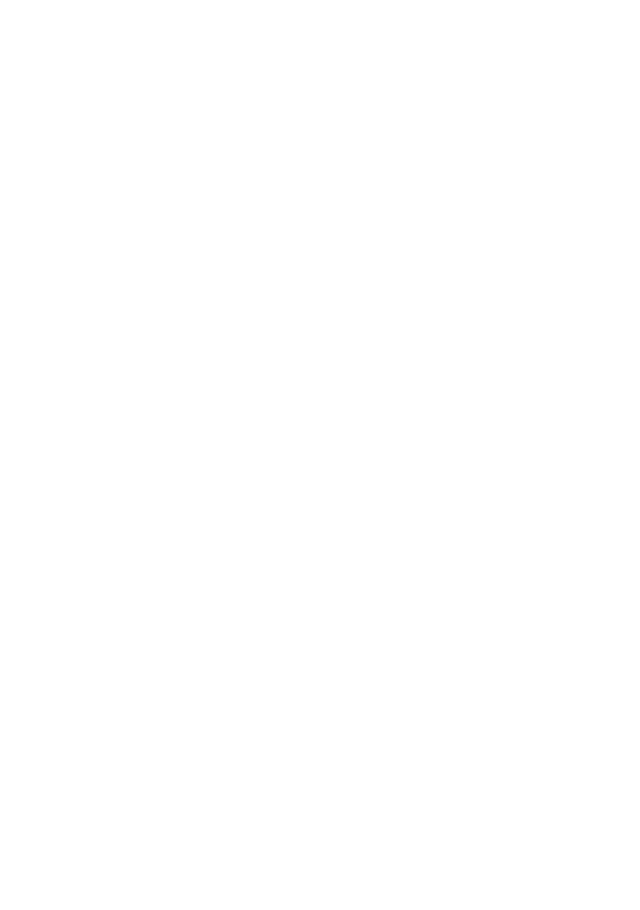
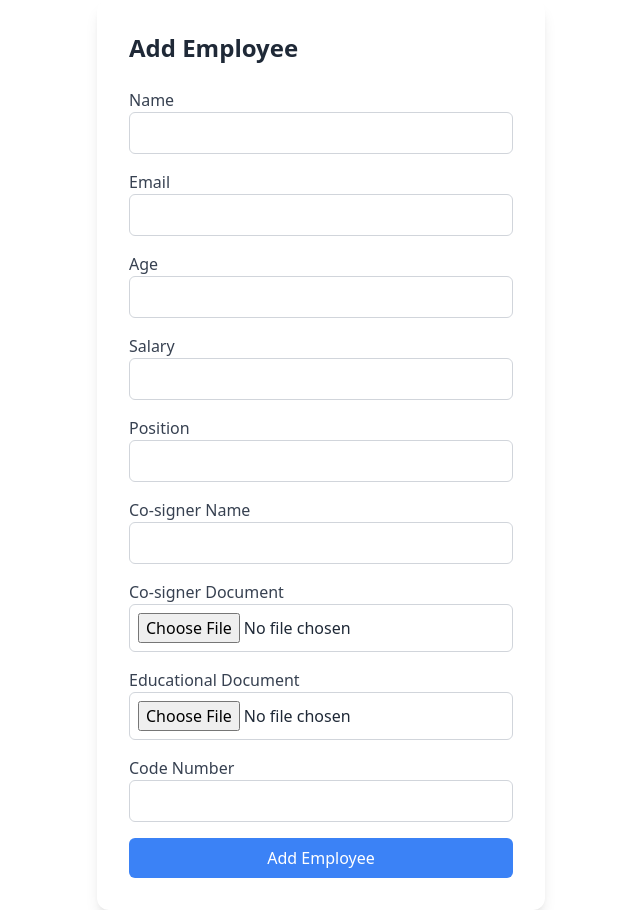
Before and after one commit to Fikresilase/EnyewHR, a React (Vite) app in the folder client/: page /addedit in a window 1280 px wide. Before the commit this address had no page. Shown: the whole page, without its empty margins (319-959 px from the left). Before the commit the page ends 800 px from the top, so only its background shows below. Built offline with nearby package versions, Linux system fonts and the light colour scheme.

Commit message:
add edit form added

```diff
--- a/client/src/App.jsx
+++ b/client/src/App.jsx
@@ -10,6 +10,7 @@ import Login from "./components/Login";
 
 import About from "./components/About";
 import Members from "./components/members";
+import AddEdit from "./components/addEdit";
 
 function App() {
   return (
@@ -35,7 +36,7 @@ function App() {
         <Route path="/members" element={<Members/>}/>
         <Route path="/signup" element={<Signup />} />
         <Route path="/login" element={<Login />} />
-
+        <Route path="/addedit" element={<AddEdit />} />
       </Routes>
       {/* </AuthProvider> */}
     </Router>
--- /dev/null
+++ b/client/src/components/addEdit.jsx
@@ -0,0 +1,180 @@
+import React, { useState } from "react";
+import axios from "axios";
+
+function AddEdit({ employeeData, isEditing, onClose, fetchEmployees }) {
+  const [formData, setFormData] = useState({
+    name: employeeData?.name || "",
+    email: employeeData?.email || "",
+    age: employeeData?.age || "",
+    salary: employeeData?.salary || "",
+    position: employeeData?.position || "",
+    coSignerName: employeeData?.coSignerName || "",
+    coSignerDocument: null,
+    educationalDocument: null,
+    codeNumber: employeeData?.codeNumber || "",
+  });
+
+  const handleInputChange = (e) => {
+    const { name, value } = e.target;
+    setFormData({ ...formData, [name]: value });
+  };
+
+  const handleFileChange = (e) => {
+    const { name, files } = e.target;
+    setFormData({ ...formData, [name]: files[0] });
+  };
+
+  const handleSubmit = async (e) => {
+    e.preventDefault();
+    const formPayload = new FormData();
+    for (const key in formData) {
+      formPayload.append(key, formData[key]);
+    }
+
+    try {
+      if (isEditing) {
+        await axios.put(`/api/employees/${employeeData.id}`, formPayload);
+        alert("Employee updated successfully!");
+      } else {
+        await axios.post("/api/employees", formPayload);
+        alert("Employee added successfully!");
+      }
+      fetchEmployees(); // Refresh the employee list
+      onClose(); // Close the modal or form
+    } catch (error) {
+      console.error("Error while submitting the form:", error);
+      alert("Something went wrong. Please try again.");
+    }
+  };
+
+  return (
+    <div className="bg-white p-8 rounded-xl shadow-lg max-w-md mx-auto">
+      <h2 className="text-2xl font-bold text-gray-800 mb-6">
+        {isEditing ? "Edit Employee" : "Add Employee"}
+      </h2>
+      <form onSubmit={handleSubmit} className="space-y-4">
+        {/* Name */}
+        <div>
+          <label className="block font-medium text-gray-700">Name</label>
+          <input
+            type="text"
+            name="name"
+            value={formData.name}
+            onChange={handleInputChange}
+            required
+            className="w-full border border-gray-300 p-2 rounded-md"
+          />
+        </div>
+
+        {/* Email */}
+        <div>
+          <label className="block font-medium text-gray-700">Email</label>
+          <input
+            type="email"
+            name="email"
+            value={formData.email}
+            onChange={handleInputChange}
+            required
+            className="w-full border border-gray-300 p-2 rounded-md"
+          />
+        </div>
+
+        {/* Age */}
+        <div>
+          <label className="block font-medium text-gray-700">Age</label>
+          <input
+            type="number"
+            name="age"
+            value={formData.age}
+            onChange={handleInputChange}
+            required
+            className="w-full border border-gray-300 p-2 rounded-md"
+          />
+        </div>
+
+        {/* Salary */}
+        <div>
+          <label className="block font-medium text-gray-700">Salary</label>
+          <input
+            type="number"
+            name="salary"
+            value={formData.salary}
+            onChange={handleInputChange}
+            required
+            className="w-full border border-gray-300 p-2 rounded-md"
+          />
+        </div>
+
+        {/* Position */}
+        <div>
+          <label className="block font-medium text-gray-700">Position</label>
+          <input
+            type="text"
+            name="position"
+            value={formData.position}
+            onChange={handleInputChange}
+            required
+            className="w-full border border-gray-300 p-2 rounded-md"
+          />
+        </div>
+
+        {/* Co-signer Name */}
+        <div>
+          <label className="block font-medium text-gray-700">Co-signer Name</label>
+          <input
+            type="text"
+            name="coSignerName"
+            value={formData.coSignerName}
+            onChange={handleInputChange}
+            className="w-full border border-gray-300 p-2 rounded-md"
+          />
+        </div>
+
+        {/* Co-signer Document */}
+        <div>
+          <label className="block font-medium text-gray-700">Co-signer Document</label>
+          <input
+            type="file"
+            name="coSignerDocument"
+            onChange={handleFileChange}
+            className="w-full border border-gray-300 p-2 rounded-md"
+          />
+        </div>
+
+        {/* Educational Document */}
+        <div>
+          <label className="block font-medium text-gray-700">Educational Document</label>
+          <input
+            type="file"
+            name="educationalDocument"
+            onChange={handleFileChange}
+            className="w-full border border-gray-300 p-2 rounded-md"
+          />
+        </div>
+
+        {/* Code Number */}
+        <div>
+          <label className="block font-medium text-gray-700">Code Number</label>
+          <input
+            type="text"
+            name="codeNumber"
+            value={formData.codeNumber}
+            onChange={handleInputChange}
+            required
+            className="w-full border border-gray-300 p-2 rounded-md"
+          />
+        </div>
+
+        {/* Submit Button */}
+        <button
+          type="submit"
+          className="w-full bg-blue-500 hover:bg-blue-600 text-white py-2 px-4 rounded-md transition duration-300"
+        >
+          {isEditing ? "Update Employee" : "Add Employee"}
+        </button>
+      </form>
+    </div>
+  );
+}
+
+export default AddEdit;
--- a/client/src/components/members.jsx
+++ b/client/src/components/members.jsx
@@ -90,7 +90,18 @@ const Members = () => {
       return;
     }
 
-    navigate("/addElectronics");
+    navigate("/addedit");
+  };
+
+
+  const handleEdit = () => {
+    const token = sessionStorage.getItem("token");
+    if (!token) {
+      navigate("/login", { state: { from: location.pathname } });
+      return;
+    }
+
+    navigate("/addedit");
   };
 
   return (
```
